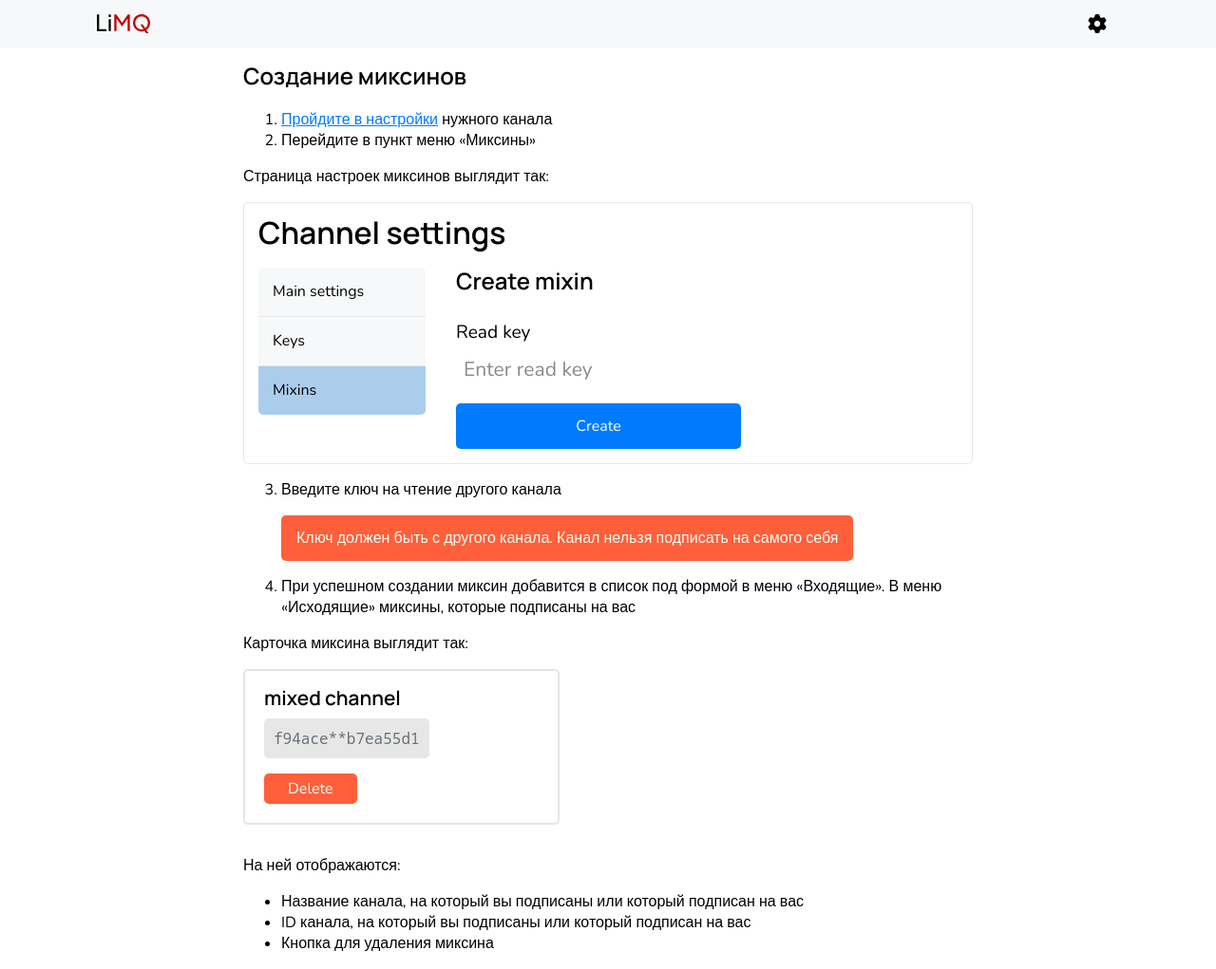
After one commit to gaskeo/limq-panel, a Flask app: page /helpdesk/mixins_create in a window 1280 px wide. The commit adds this page. Shown: the whole page at 95% size. Run offline with Flask 2, Linux system fonts and the light colour scheme.

Commit message:
helpdesk updated: mixins added

```diff
--- a/handlers/helpdesk.py
+++ b/handlers/helpdesk.py
@@ -54,4 +54,9 @@ def create_handler() -> Blueprint:
 
         return render_template("helpdesk/keys_revoke.html")
 
+    @app.route("/helpdesk/mixins_create")
+    def helpdesk_mixins_cr():
+        """ Helpdesk for revoke keys"""
+
+        return render_template("helpdesk/mixins_create.html")
     return app
--- a/static/css/style.css
+++ b/static/css/style.css
@@ -139,13 +139,23 @@ body {
 }
 
 .lithium-container {
-    display: flex;
+    position: relative;
     flex-direction: row;
     align-items: center;
     min-height: 50px;
     max-height: 70px;
     height: 100%;
-    width: 50px;
+    width: 3.5em;
+    display: inline-block;
+    vertical-align: center;
+}
+
+.lithium-container > * {
+    position: absolute;
+    margin-top: auto;
+    margin-bottom: auto;
+    top: 0;
+    bottom: 0;
 }
 
 .button-container {
--- a/templates/helpdesk/edit_menu/edit_menu.html
+++ b/templates/helpdesk/edit_menu/edit_menu.html
@@ -2,9 +2,20 @@
     <h1>Channel settings</h1>
     <div class='settings'>
         <div class="menu">
-            <div class="menu-tab active">Main settings</div>
-            <div class="menu-tab">Keys</div>
-            <div class="menu-tab">Mixins</div>
+            {% if tab == 'main' %}
+                <div class="menu-tab active">Main settings</div>
+                <div class="menu-tab">Keys</div>
+                <div class="menu-tab">Mixins</div>
+            {% elif tab == 'keys' %}
+                <div class="menu-tab">Main settings</div>
+                <div class="menu-tab active">Keys</div>
+                <div class="menu-tab">Mixins</div>
+            {% elif tab == 'mixins' %}
+                <div class="menu-tab">Main settings</div>
+                <div class="menu-tab">Keys</div>
+                <div class="menu-tab active">Mixins</div>
+            {% endif %}
+
 
         </div>
         <div class='settings-block'>
@@ -12,7 +23,7 @@
                 {% include 'helpdesk/edit_menu/main.html' %}
             {% elif tab == 'keys' %}
                 {% include 'helpdesk/edit_menu/keys.html' %}
-            {% elif tab == 'keys' %}
+            {% elif tab == 'mixins' %}
                 {% include 'helpdesk/edit_menu/mixins.html' %}
             {% endif %}
         </div>
--- a/templates/helpdesk/edit_menu/key.html
+++ b/templates/helpdesk/edit_menu/key.html
@@ -1,4 +1,4 @@
-<div class='show-card' ref={myRef}>
+<div class='show-card'>
     <script>
         function copyText(text) {
             navigator.clipboard.writeText(text)
--- /dev/null
+++ b/templates/helpdesk/edit_menu/mixin.html
@@ -0,0 +1,14 @@
+<div class='show-card'>
+    <div class='card card-100'>
+        <div class='card-header-container'>
+            <div class='card-header'>mixed channel</div>
+        </div>
+        <div class='code-container'>
+            <code class='card-code card-background-text'>f94ace**b7ea55d1</code>
+        </div>
+
+        <button class='button mini-button error-button'>Delete
+        </button>
+    </div>
+    <div class='gap'></div>
+</div>
--- a/templates/helpdesk/edit_menu/mixins.html
+++ b/templates/helpdesk/edit_menu/mixins.html
@@ -1,10 +1,16 @@
-<!DOCTYPE html>
-<html lang="en">
-<head>
-    <meta charset="UTF-8">
-    <title>Title</title>
-</head>
-<body>
+<div>
+    <form>
+        <h2>Create mixin</h2>
 
-</body>
-</html>
+        <label class='input-container'>
+            <span class='input-label'>Read key</span>
+            <input class='input' type='text' value=''
+                   placeholder='Enter read key'/>
+        </label>
+        <p class='error-text'></p>
+        <p class='error-text'></p>
+
+        <button type='submit' class='submit button center'>Create
+        </button>
+    </form>
+</div>
--- a/templates/helpdesk/helpdesk.html
+++ b/templates/helpdesk/helpdesk.html
@@ -67,9 +67,9 @@
             для публичного канала, у которого есть ключи на запись для администраторов
             и публичный ключ на чтение, который могут использовать другие каналы.
         </p>
-        <h3>Ответы на соответствующие вопросы</h3>
+        <h3>Действия с миксинами в панели</h3>
         <div class="helpdesk-links">
-            <p><a href="#">Вопрос?</a></p>
+            <p><a href="helpdesk/mixins_create">Как создать и управлять миксинами</a></p>
         </div>
     </div><br>
 
--- a/templates/helpdesk/keys_create.html
+++ b/templates/helpdesk/keys_create.html
@@ -3,7 +3,7 @@
     <h2>Создание ключа</h2>
 
     <ol>
-        <li><a href="/helpdesk/channels/edit">Пройдите в настройки</a>
+        <li><a href="/helpdesk/channels_edit">Пройдите в настройки</a>
             нужного канала
         </li>
         <li>Перейдите в пункт меню «Ключи доступа»</li>
--- /dev/null
+++ b/templates/helpdesk/mixins_create.html
@@ -0,0 +1,37 @@
+{% extends "helpdesk/hbase.html" %}
+{% block helpdesk_content %}
+    <h2>Создание миксинов</h2>
+
+    <ol>
+        <li><a href="/helpdesk/channels_edit">Пройдите в настройки</a>
+            нужного канала
+        </li>
+        <li>Перейдите в пункт меню «Миксины»</li>
+    </ol>
+    <p>
+        Страница настроек миксинов выглядит так: <br>
+    </p>
+    <div class="frame">
+        {% with tab='mixins' %}
+            {% include 'helpdesk/edit_menu/edit_menu.html' %}
+        {% endwith %}
+    </div>
+    <ol start="3">
+        <li><p>Введите ключ на чтение другого канала</p>
+            <span class="button error-button" style="text-align: left; width: 100%; max-width: max-content; padding-left: 16px; padding-right: 16px">
+                Ключ должен быть с другого канала. Канал нельзя подписать на самого себя
+            </span>
+        </li>
+        <li><p>При успешном создании миксин добавится в список под формой в меню «Входящие». В меню «Исходящие» миксины, которые подписаны на вас</p>
+        </li>
+    </ol>
+    <p>
+        Карточка миксина выглядит так:</p>
+    {% include 'helpdesk/edit_menu/mixin.html' %}
+    <p>На ней отображаются:</p>
+    <ul>
+        <li>Название канала, на который вы подписаны или который подписан на вас</li>
+        <li>ID канала, на который вы подписаны или который подписан на вас</li>
+        <li>Кнопка для удаления миксина</li>
+    </ul>
+{% endblock %}
```
Also changed, not shown: templates/helpdesk/keys_perm.html (+25 -12 lines).
